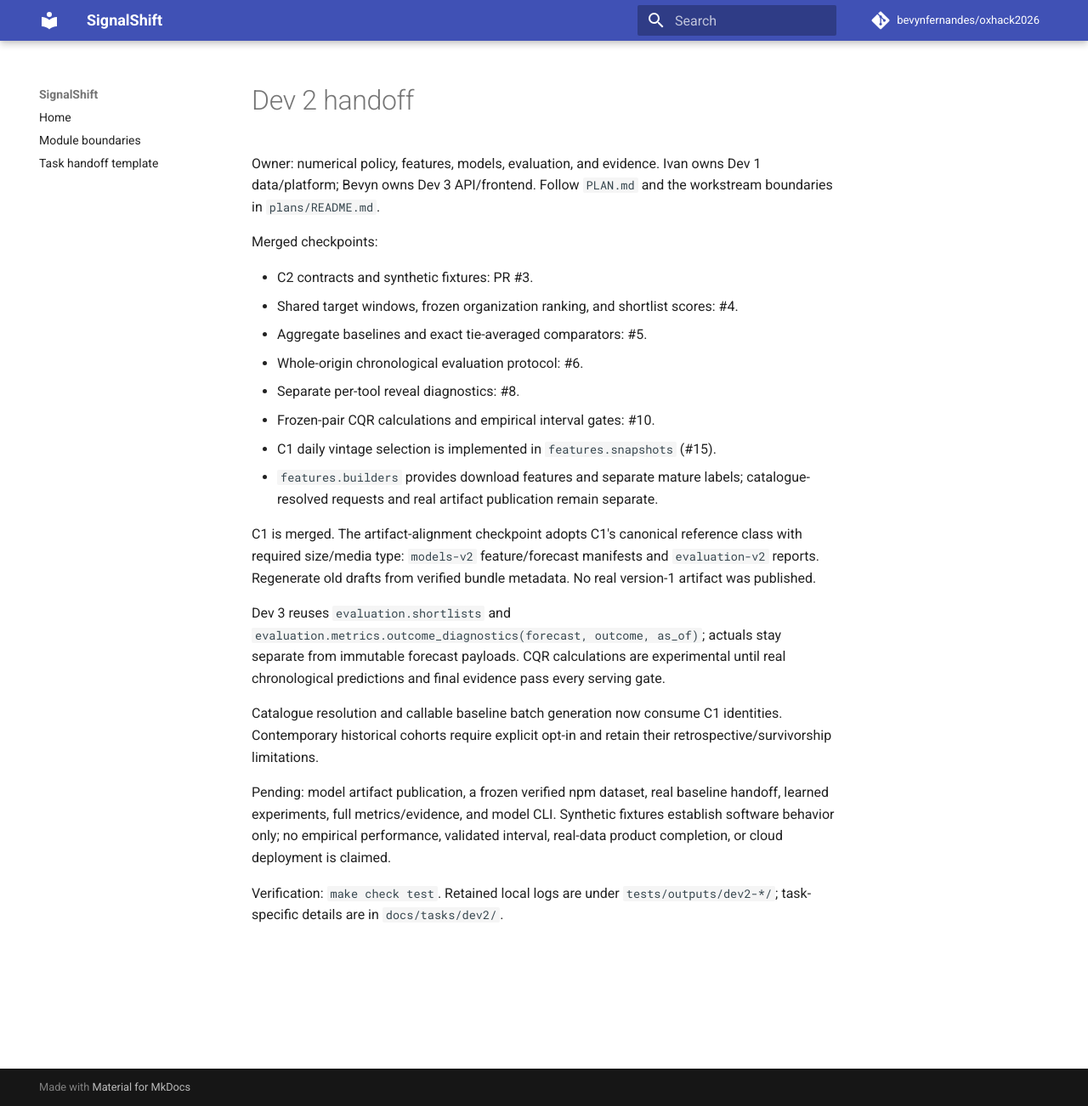
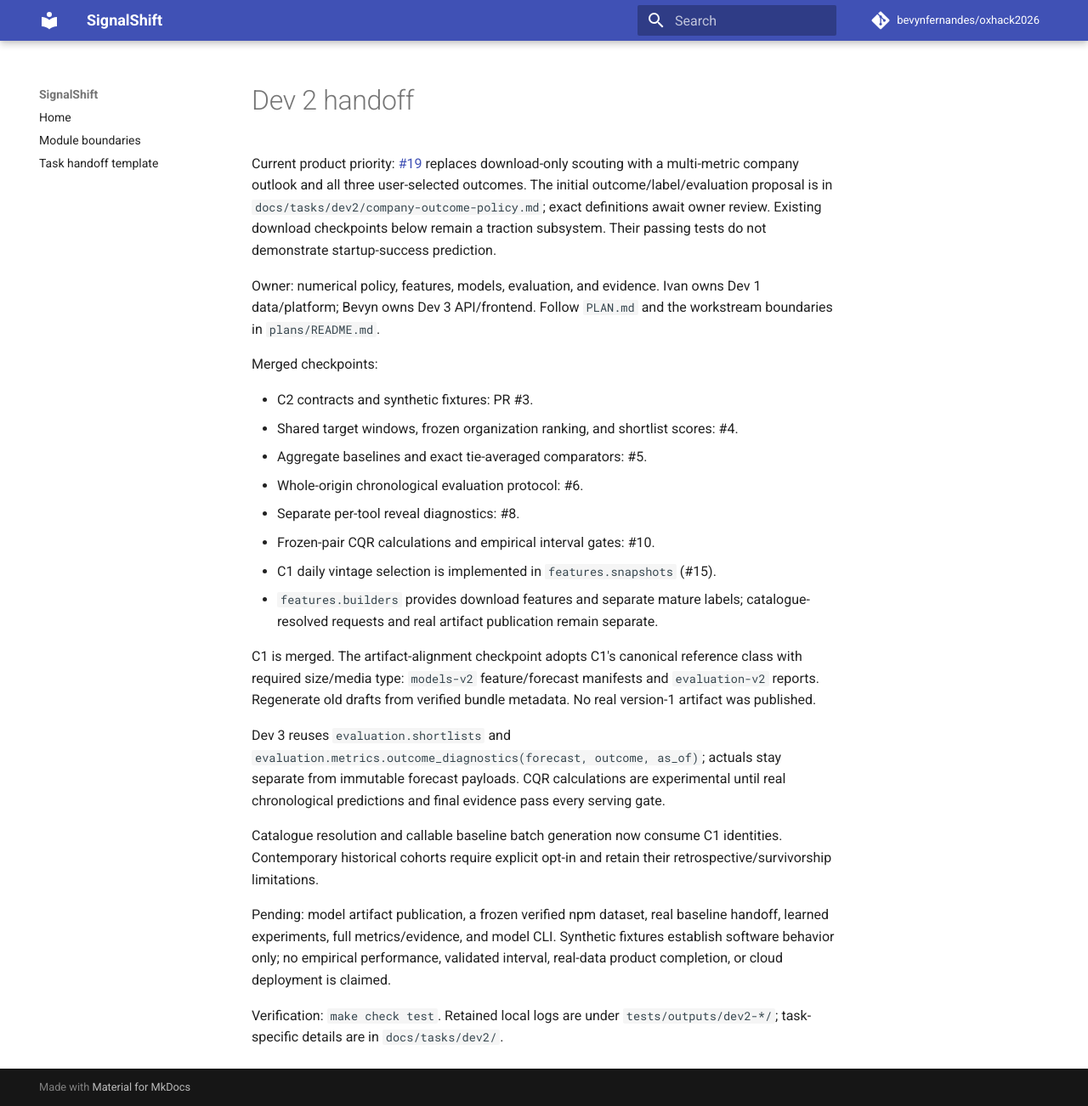
Before and after one commit to bevynfernandes/oxhack2026, an MkDocs documentation site: the page built from docs/workstreams/dev2/README.md, in a window 1280 px wide and 1302 px high. Shown: the whole window at 85% size. Built offline with MkDocs 1.6.1 and Material for MkDocs 9.7.7, drawn with Linux system fonts in a browser that asks for light colours; comment, search, counter and statistics services are not loaded.

Commit message:
Propose company outcome labels and evaluation policy for product rethink
Signed-off-by: Daniyal Rai <daniyalrai364@gmail.com>

```diff
--- a/docs/workstreams/dev2/README.md
+++ b/docs/workstreams/dev2/README.md
@@ -1,4 +1,11 @@
 # Dev 2 handoff
+
+Current product priority: [#19](https://github.com/bevynfernandes/oxhack2026/issues/19)
+replaces download-only scouting with a multi-metric company outlook and all three
+user-selected outcomes. The initial outcome/label/evaluation proposal is in
+`docs/tasks/dev2/company-outcome-policy.md`; exact definitions await owner review.
+Existing download checkpoints below remain a traction subsystem. Their passing
+tests do not demonstrate startup-success prediction.
 
 Owner: numerical policy, features, models, evaluation, and evidence. Ivan owns
 Dev 1 data/platform; Bevyn owns Dev 3 API/frontend. Follow `PLAN.md` and the
```
Also changed, not shown: docs/tasks/dev2/company-outcome-policy.md (added, +55 -0 lines).
